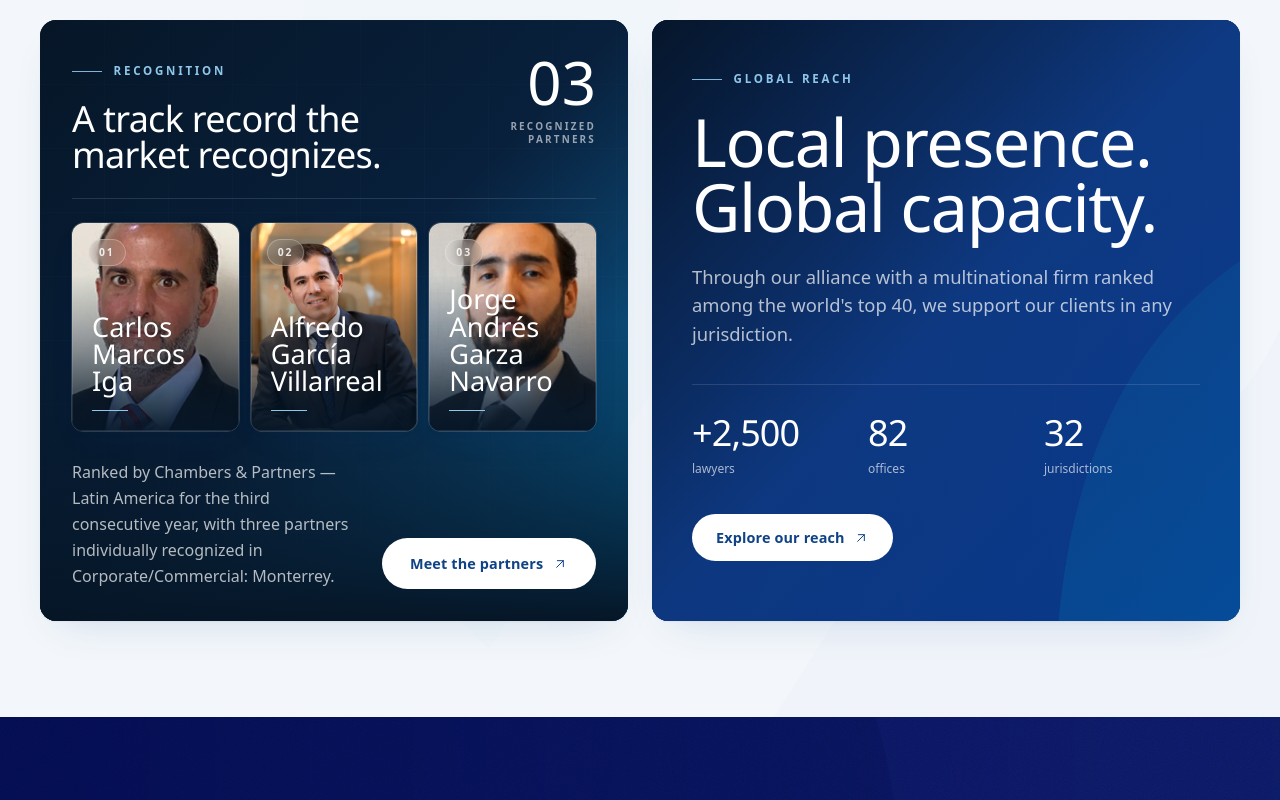
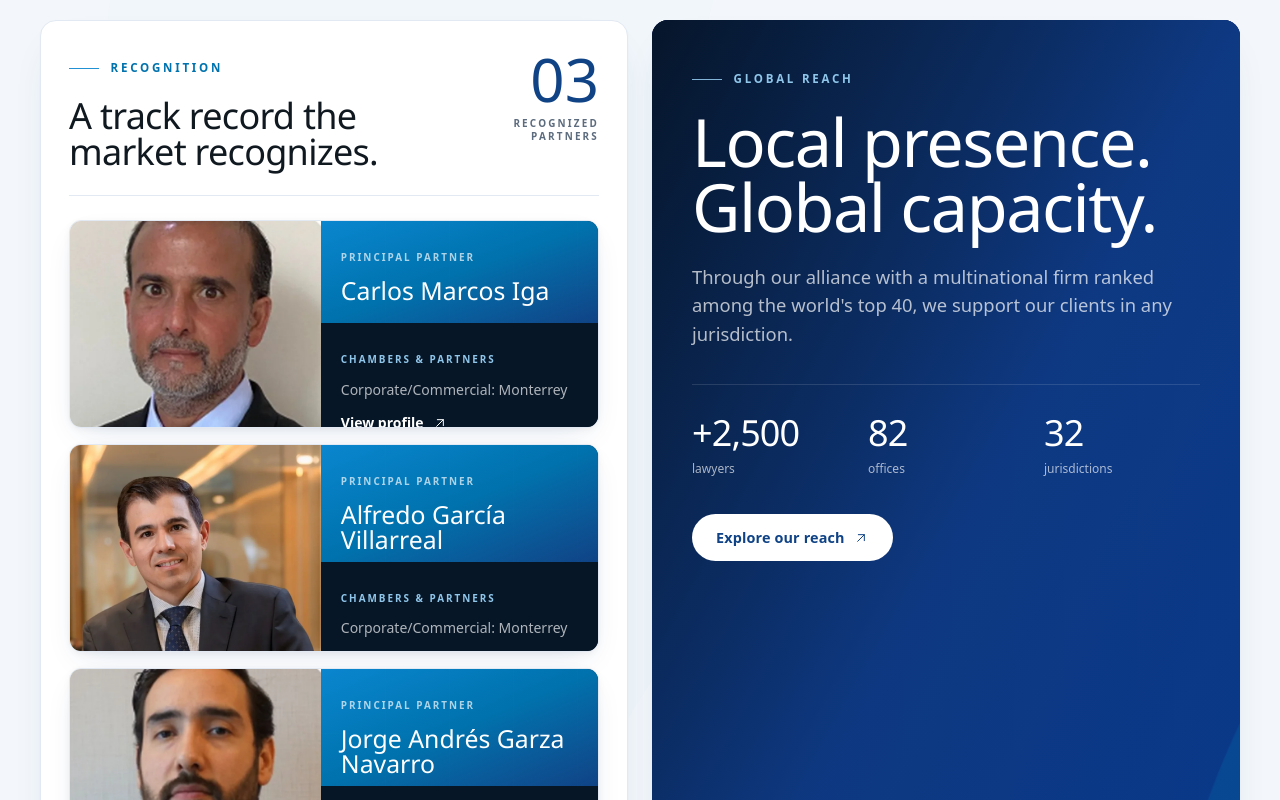
Before and after one commit to ia-satma/INTERVO-PAGE-2026, a Next.js app: page /en in a window 1280 px wide. Shown: the part 2440-3240 px from the top of the page. Built offline with nearby package versions, Linux system fonts and the light colour scheme; no server answers; the database is empty.

Commit message:
Restyle home partner cards like profiles

```diff
--- a/src/app/[locale]/page.tsx
+++ b/src/app/[locale]/page.tsx
@@ -46,6 +46,9 @@ export default async function HomePage({ params }: { params: Promise<{ locale: s
     return partner ? [partner] : [];
   });
   const recognizedCountLabel = loc === "es" ? "Socios reconocidos" : "Recognized partners";
+  const partnerRoleLabel = loc === "es" ? "Socio principal" : "Principal partner";
+  const recognitionTopicLabel = "Corporate/Commercial: Monterrey";
+  const profileLinkLabel = loc === "es" ? "Ver perfil" : "View profile";
 
   return (
     <>
@@ -138,69 +141,80 @@ export default async function HomePage({ params }: { params: Promise<{ locale: s
         <div className="absolute inset-0 bg-mist/50" />
         <div className="container-x relative grid gap-6 py-20 md:py-24 lg:grid-cols-2">
           <Reveal>
-            <div className="relative h-full overflow-hidden rounded-2xl bg-navy-950 text-white shadow-card">
-              <div className="absolute inset-0 bg-gradient-to-br from-navy-950 via-navy-900 to-azure" />
-              <div className="absolute inset-0 bg-grid opacity-35" />
-              <div className="absolute inset-x-0 bottom-0 h-1/2 bg-gradient-to-t from-navy-950 to-transparent" />
-              <div className="relative flex h-full flex-col p-6 md:p-8">
-                <div className="flex items-start justify-between gap-6 border-b border-white/12 pb-6">
+            <div className="relative h-full overflow-hidden rounded-2xl border border-line bg-white p-5 shadow-card md:p-7">
+              <div className="flex items-start justify-between gap-6 border-b border-line pb-6">
                 <div>
-                    <span className="eyebrow eyebrow--light">{t.recognition.eyebrow}</span>
-                    <h2 className="mt-5 max-w-xl font-serif text-3xl leading-[1.02] text-white md:text-4xl">
+                  <span className="eyebrow">{t.recognition.eyebrow}</span>
+                  <h2 className="mt-5 max-w-xl font-serif text-3xl leading-[1.02] text-ink md:text-4xl">
                     {t.recognition.title}
                   </h2>
                 </div>
                 <div className="hidden min-w-24 text-right sm:block">
-                    <span className="block font-serif text-6xl leading-none text-white">03</span>
-                    <span className="mt-2 block text-[0.62rem] font-semibold uppercase leading-snug tracking-[0.22em] text-white/58">
+                  <span className="block font-serif text-6xl leading-none text-navy">03</span>
+                  <span className="mt-2 block text-[0.62rem] font-semibold uppercase leading-snug tracking-[0.22em] text-muted">
                     {recognizedCountLabel}
                   </span>
                 </div>
               </div>
 
-                <div className="mt-6 grid gap-3 sm:grid-cols-3">
-                  {recognizedPartners.map((partner, index) => (
+              <div className="mt-6 grid gap-4">
+                {recognizedPartners.map((partner) => (
                   <Link
                     key={partner.name}
                     href={resolveNavigationLink(siteConfig, loc, "socios", partner.id)}
-                      className="group relative aspect-[4/5] overflow-hidden rounded-xl bg-navy-950 shadow-soft ring-1 ring-white/15 transition-[transform,box-shadow] duration-500 hover:-translate-y-1 hover:shadow-card"
+                    className="group grid min-h-[11rem] overflow-hidden rounded-xl border border-line bg-white shadow-soft transition-[transform,box-shadow,border-color] duration-500 hover:-translate-y-1 hover:border-accent/35 hover:shadow-card sm:h-[13rem] sm:grid-cols-[0.95fr_1.05fr]"
                     aria-label={partner.name}
                   >
+                    <div className="relative min-h-[14rem] overflow-hidden bg-mist sm:min-h-0">
                       <Image
                         src={asset(partner.photo)}
                         alt={partner.name}
                         fill
-                        sizes="(min-width: 1024px) 16vw, (min-width: 640px) 30vw, 100vw"
-                        className="object-cover object-top brightness-105 contrast-105 transition-transform duration-700 ease-out group-hover:scale-105"
+                        sizes="(min-width: 1024px) 20vw, (min-width: 640px) 42vw, 100vw"
+                        className="object-cover object-top transition-transform duration-700 ease-out group-hover:scale-105"
                       />
-                      <div className="absolute inset-x-0 bottom-0 h-3/4 bg-gradient-to-t from-navy-950/96 via-navy-950/42 to-transparent" />
-                      <div className="absolute inset-0 ring-1 ring-inset ring-white/10" />
-                      <div className="absolute left-4 top-4 rounded-full border border-white/25 bg-white/12 px-2.5 py-1 text-[0.65rem] font-semibold tracking-[0.18em] text-white/85 backdrop-blur-sm">
-                        {String(index + 1).padStart(2, "0")}
                     </div>
-                      <div className="absolute inset-x-0 bottom-0 p-4 md:p-5">
-                        <span className="block font-serif text-2xl font-medium leading-none text-white md:text-[1.7rem]">
+                    <div className="grid bg-navy-950 sm:grid-rows-[0.92fr_1.08fr]">
+                      <div className="relative overflow-hidden bg-gradient-to-br from-azure-bright via-azure to-navy p-4 text-white md:p-5">
+                        <div className="absolute inset-0 bg-grid opacity-25" />
+                        <div className="relative">
+                          <span className="text-[0.62rem] font-semibold uppercase tracking-[0.2em] text-white/68">
+                            {partnerRoleLabel}
+                          </span>
+                          <span className="mt-2.5 block max-w-56 font-serif text-[1.45rem] font-medium leading-none text-white md:text-[1.55rem]">
                             {partner.name}
                           </span>
-                        <span className="mt-4 block h-px w-9 bg-accent-soft transition-all duration-500 group-hover:w-16" />
+                        </div>
+                      </div>
+                      <div className="flex flex-col justify-between gap-3 bg-navy-950 p-4 text-white md:p-5">
+                        <div>
+                          <span className="text-[0.62rem] font-semibold uppercase tracking-[0.2em] text-accent-soft">
+                            Chambers & Partners
+                          </span>
+                          <p className="mt-2 text-sm leading-relaxed text-white/68">{recognitionTopicLabel}</p>
+                        </div>
+                        <span className="inline-flex items-center gap-2 text-sm font-semibold text-white">
+                          {profileLinkLabel}
+                          <ArrowUpRight className="h-4 w-4 transition-transform duration-500 group-hover:-translate-y-0.5 group-hover:translate-x-0.5" />
+                        </span>
+                      </div>
                     </div>
                   </Link>
                 ))}
               </div>
 
-                <div className="mt-auto grid gap-5 pt-7 sm:grid-cols-[1fr_auto] sm:items-end">
+              <div className="mt-7 grid gap-5 border-t border-line pt-7 sm:grid-cols-[1fr_auto] sm:items-end">
                 <div className="sm:hidden">
-                    <span className="font-serif text-5xl leading-none text-white">03</span>
-                    <span className="ml-3 text-[0.68rem] font-semibold uppercase tracking-[0.22em] text-white/58">
+                  <span className="font-serif text-5xl leading-none text-navy">03</span>
+                  <span className="ml-3 text-[0.68rem] font-semibold uppercase tracking-[0.22em] text-muted">
                     {recognizedCountLabel}
                   </span>
                 </div>
-                  <p className="max-w-xl text-[1rem] leading-relaxed text-white/70">{t.recognition.lead}</p>
-                  <Link href={resolveNavigationLink(siteConfig, loc, "socios")} className="btn btn-light w-fit !px-7 !py-3.5">
+                <p className="max-w-xl text-[1rem] leading-relaxed text-muted">{t.recognition.lead}</p>
+                <Link href={resolveNavigationLink(siteConfig, loc, "socios")} className="btn btn-primary w-fit !px-7 !py-3.5">
                   {t.recognition.cta}
                   <ArrowUpRight className="h-4 w-4" />
                 </Link>
-                </div>
               </div>
               <ul className="sr-only">
                 {dict.firma.recognition.badges.map((b) => (
@@ -208,7 +222,7 @@ export default async function HomePage({ params }: { params: Promise<{ locale: s
                     <ArrowRight className="h-4 w-4 shrink-0 text-accent" />
                     <span className="font-serif text-xl text-ink">{b.name}</span>
                     <span className="tag rounded-full border border-accent/30 bg-accent/[0.07] px-3 py-1">
-                      Chambers · {b.band}
+                      Chambers - {b.band}
                     </span>
                   </li>
                 ))}
```
Lines whose indentation alone changed are shown as unchanged.
